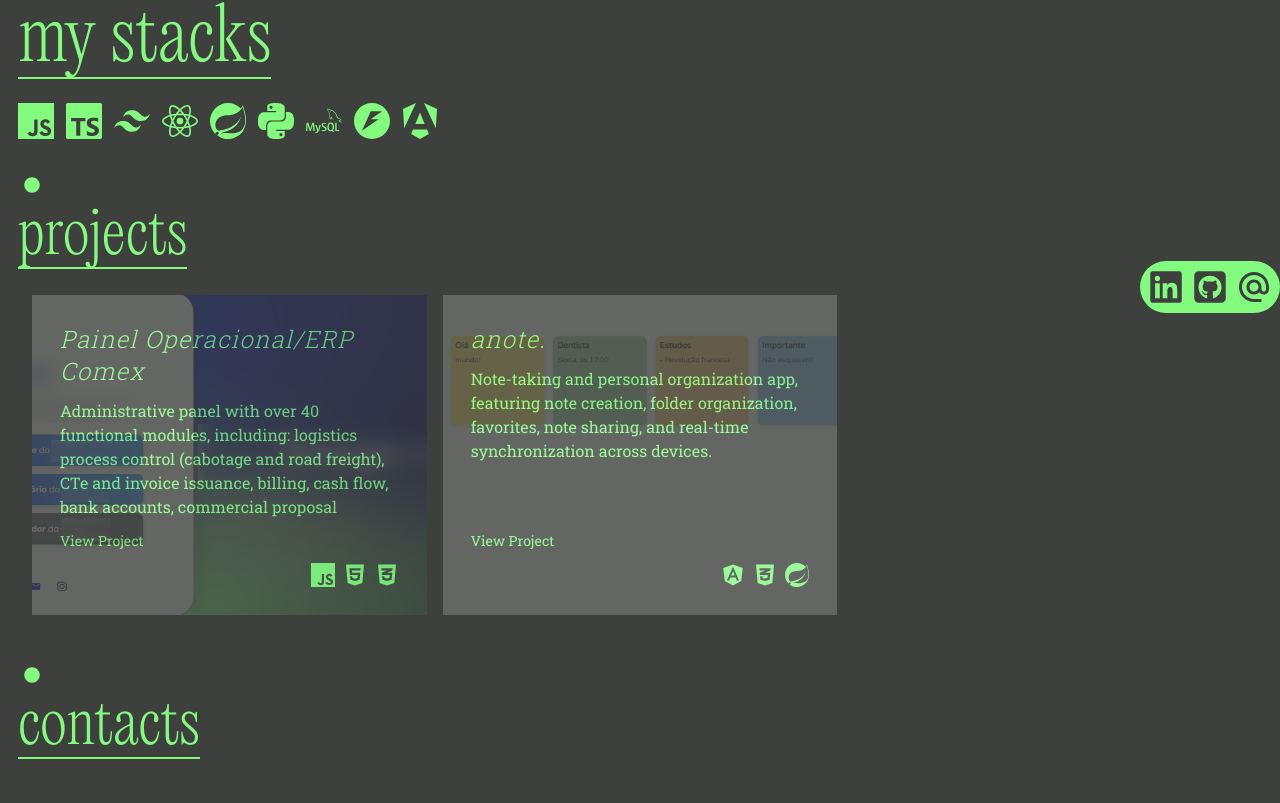
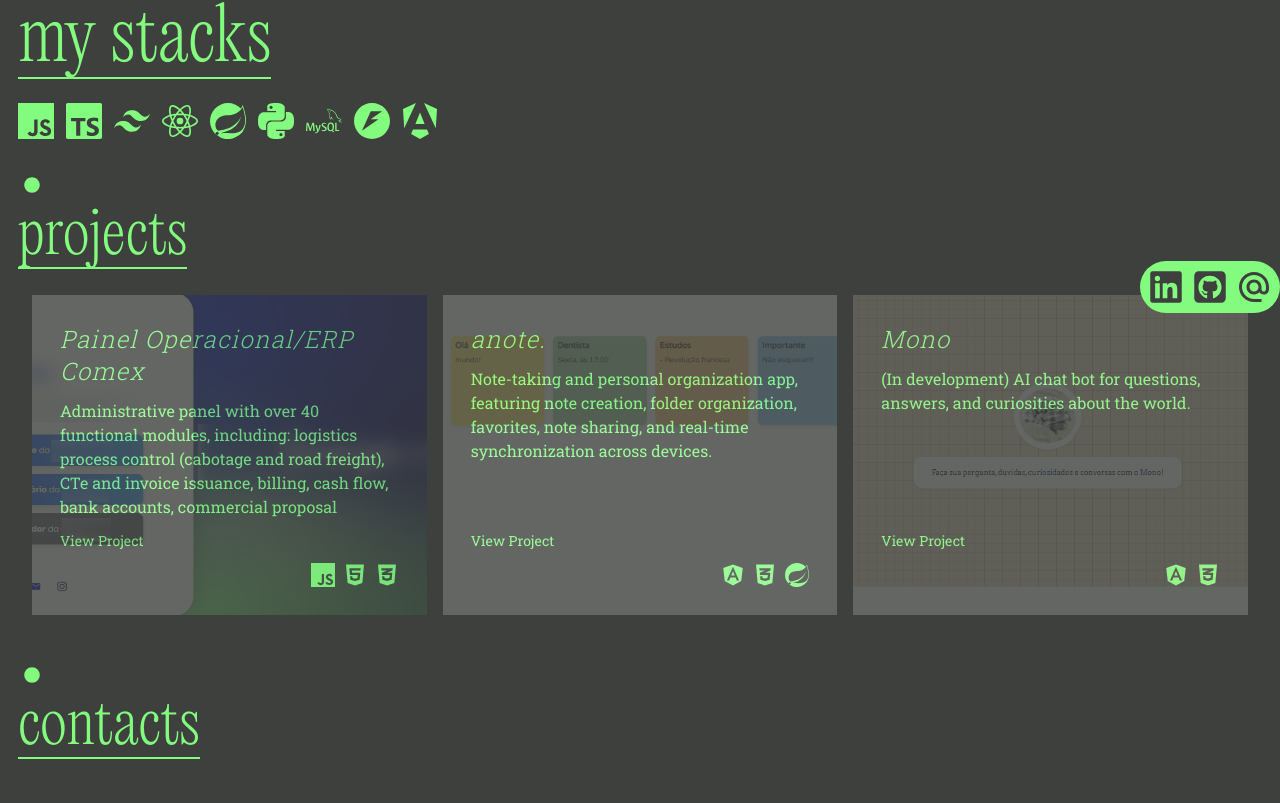
Before and after one commit to leonamlucius/portfolio, a React (Vite) app: page / in a window 1280 px wide. Shown: the part 467-1270 px from the top of the page. Built offline with nearby package versions, Linux system fonts and the light colour scheme; a web font is replaced by a local one.

Commit message:
mono nos projetos

```diff
--- a/src/projetos.tsx
+++ b/src/projetos.tsx
@@ -5,6 +5,7 @@ import { useInView } from "./hooks/useInView";
 
 import imageOmsys from "./assets/images/Captura de tela 2026-05-04 163229.png";
 import imageAnote from "./assets/images/Captura de tela 2026-06-07 195950.png";
+import imageMono from "./assets/images/Captura de tela 2026-06-08 144638.png";
 import { SiJavascript } from "react-icons/si";
 import { SiSpring } from "react-icons/si";
 import { FaHtml5 } from "react-icons/fa";
@@ -170,6 +171,16 @@ function Projetos({ lang = "pt", onProjetosVisibilityChange }: ProjetosProps) {
       stacks: [<FaAngular />,<FaCss3Alt /> ,<SiSpring />],
       url: "https://anoto-seven.vercel.app/login",
     },
+    {
+      name: "Mono",
+      description:
+        lang === "pt"
+          ? "(Em desenvolvimento) Chat bot IA para perguntas, repostas e curiosidades sobre o mundo "
+          : "(In development) AI chat bot for questions, answers, and curiosities about the world.",
+      link: imageMono,
+      stacks: [<FaAngular />,<FaCss3Alt />],
+      url: "",
+    }
   ];
   return (
     <>
```
Also changed, not shown: src/assets/images/Captura de tela 2026-06-08 144638.png (added).
